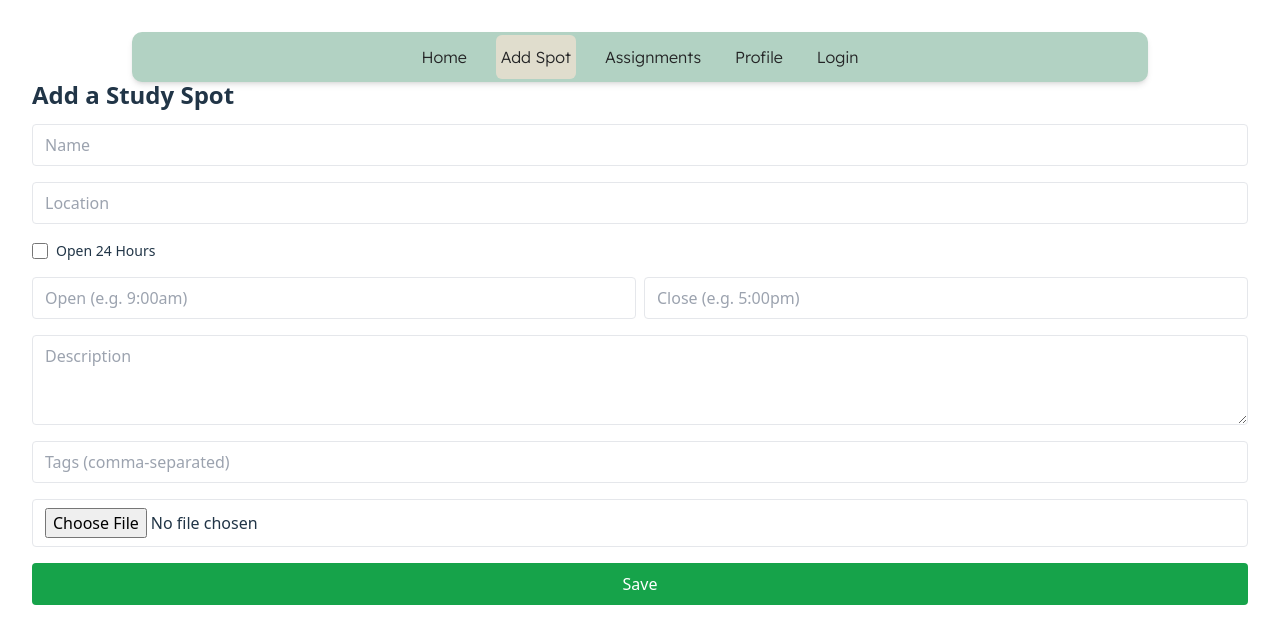
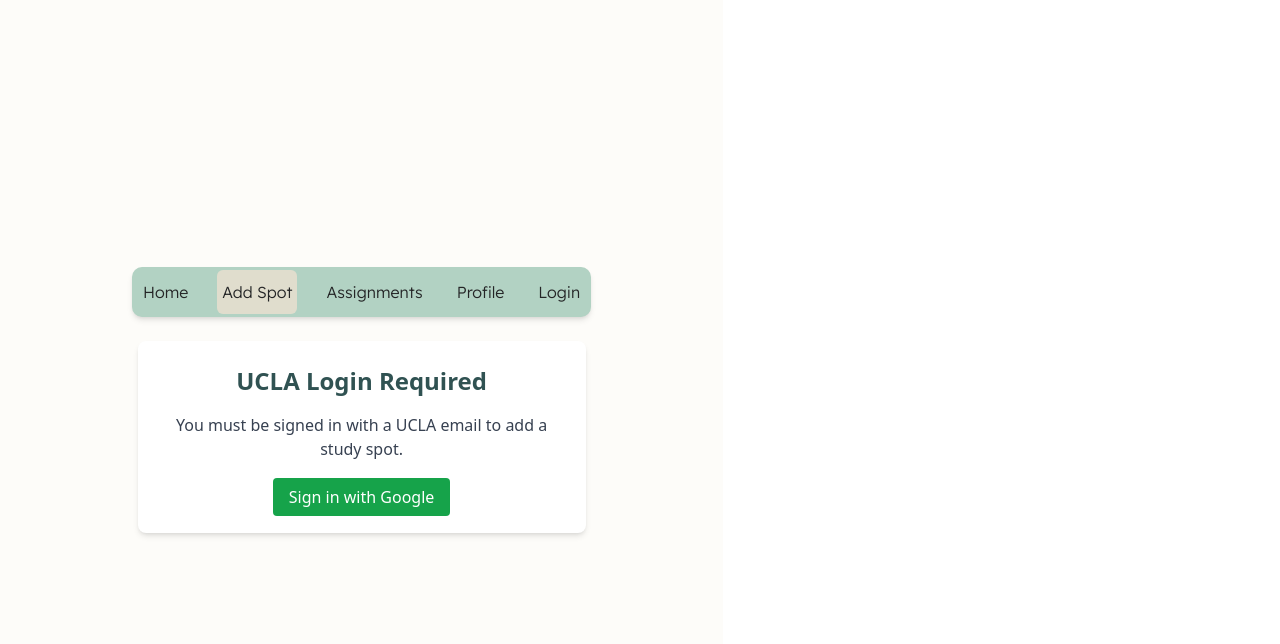
Before and after one commit to Iris20050110/cs35lCrampus, a React (Vite) app in the folder client/: page /add in a window 1280 px wide. Shown: the top 644 px of the page. Built offline with nearby package versions, Linux system fonts and the light colour scheme; no server answers.

Commit message:
added hook for auth

```diff
--- /dev/null
+++ b/client/src/hooks/useAuth.js
@@ -0,0 +1,33 @@
+import { useEffect, useState } from "react";
+import { useNavigate } from "react-router-dom";
+
+export default function useAuth({ redirectIfUnauth = true } = {}) {
+  const [loading, setLoading] = useState(true);
+  const [isAuthenticated, setIsAuthenticated] = useState(false);
+  const navigate = useNavigate();
+
+  useEffect(() => {
+    const checkAuth = async () => {
+      try {
+        const res = await fetch("http://localhost:5000/api/auth/check", {
+          credentials: "include",
+        });
+        const data = await res.json();
+
+        setIsAuthenticated(data.isAuthenticated);
+        if (!data.isAuthenticated && redirectIfUnauth) {
+          navigate("/login");
+        }
+      } catch (err) {
+        console.error("Auth check failed:", err);
+        if (redirectIfUnauth) navigate("/login");
+      } finally {
+        setLoading(false);
+      }
+    };
+
+    checkAuth();
+  }, [navigate, redirectIfUnauth]);
+
+  return { isAuthenticated, loading };
+}
--- a/client/src/pages/addSpotPage.jsx
+++ b/client/src/pages/addSpotPage.jsx
@@ -2,8 +2,10 @@
 import { useNavigate } from "react-router-dom";
 import axios from "axios";
 import NavBar from "../components/navbar";
+import useAuth from "../hooks/useAuth";
 
 export default function AddSpotPage() {
+  const { loading, isAuthenticated } = useAuth({ redirectIfUnauth: false }); // 🛑 don't auto-redirect
   const [name, setName] = useState("");
   const [location, setLocation] = useState("");
   const [description, setDescription] = useState("");
@@ -47,6 +49,36 @@
 
     navigate("/");
   };
+
+  if (loading) {
+    return (
+      <div className="min-h-screen flex justify-center items-center text-gray-600">
+        Checking sign-in status...
+      </div>
+    );
+  }
+
+  if (!isAuthenticated) {
+    return (
+      <div className="min-h-screen flex flex-col items-center justify-center text-center p-8 bg-[#fdfcf9]">
+        <NavBar />
+        <div className="bg-white p-6 rounded-lg shadow-md max-w-md mt-6">
+          <h2 className="text-2xl font-semibold text-[#305252] mb-4">
+            UCLA Login Required
+          </h2>
+          <p className="text-gray-700 mb-6">
+            You must be signed in with a UCLA email to add a study spot.
+          </p>
+          <a
+            href="http://localhost:5000/api/auth/google"
+            className="bg-green-600 hover:bg-green-700 text-white font-medium py-2 px-4 rounded transition"
+          >
+            Sign in with Google
+          </a>
+        </div>
+      </div>
+    );
+  }
 
   return (
     <div className="p-[32px] mx-auto min-w-screen min-h-screen">
@@ -112,15 +144,12 @@
           onChange={(e) => setTags(e.target.value)}
           className="border px-[12px] py-[8px] rounded"
         />
-
-        {/* 📸 Photo input */}
         <input
           type="file"
           accept="image/*"
           onChange={(e) => setPhoto(e.target.files[0])}
           className="border px-[12px] py-[8px] rounded"
         />
-
         <button
           type="submit"
           className="bg-green-600 text-white px-[16px] py-[8px] rounded"
--- a/client/src/pages/loginPage.jsx
+++ b/client/src/pages/loginPage.jsx
@@ -6,14 +6,13 @@
   const navigate = useNavigate();
 
   useEffect(() => {
-    // Check authentication status when component mounts
     checkAuthStatus();
   }, []);
 
   const checkAuthStatus = async () => {
     try {
       const response = await fetch('http://localhost:5000/api/auth/check', {
-        credentials: 'include' // Important for cookies
+        credentials: 'include' // for cookies?
       });
       const data = await response.json();
 
```
